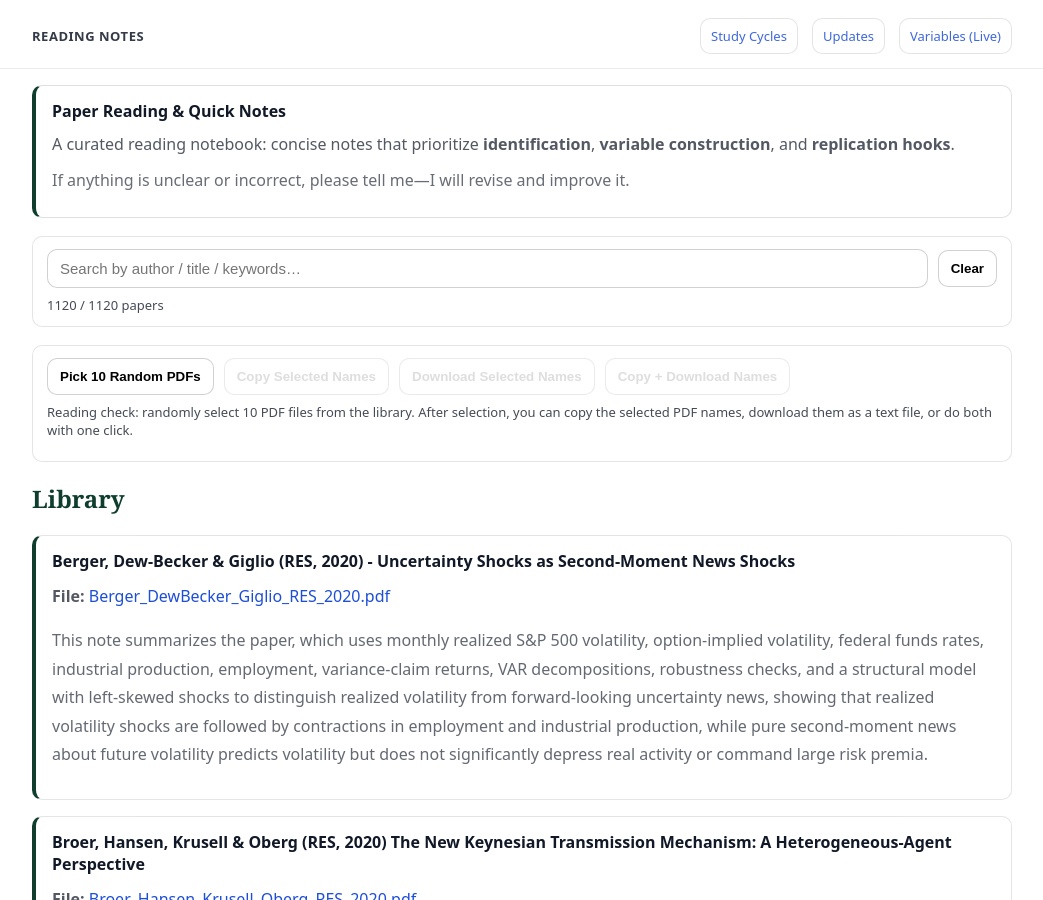
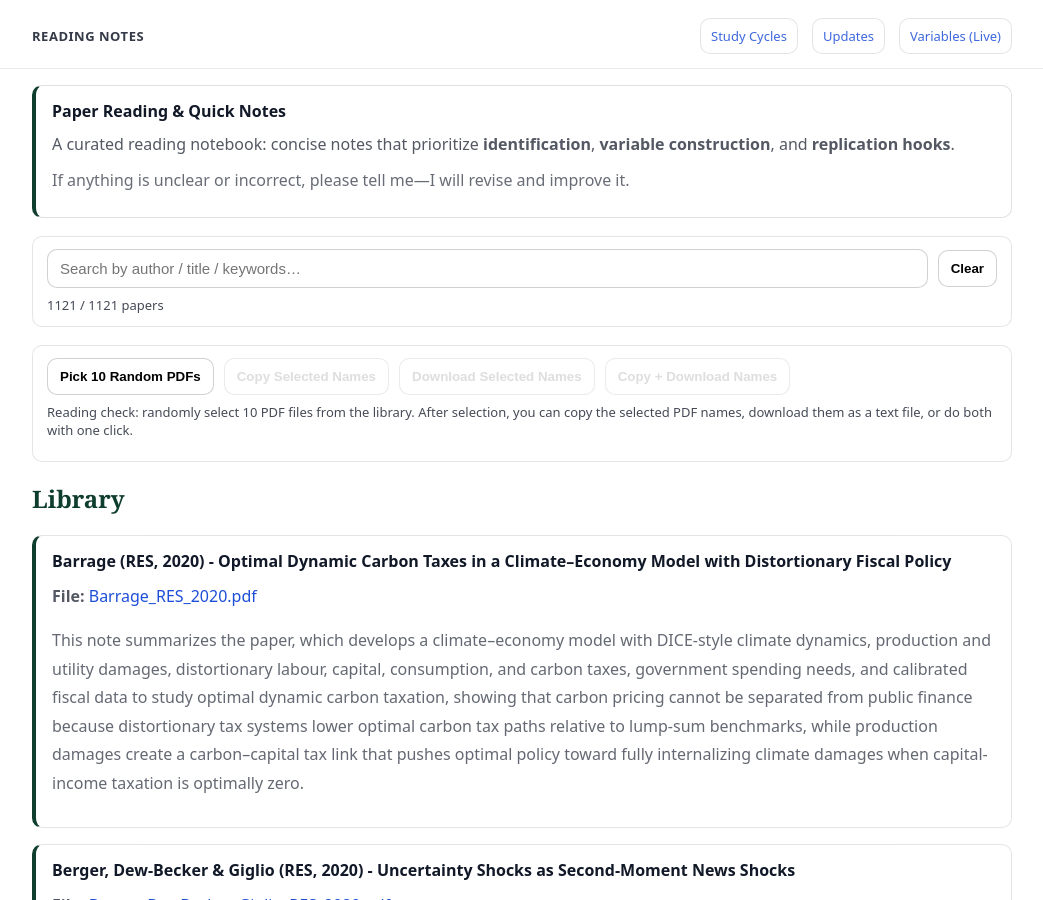
Before and after one commit to yaxinzn/study-archive, a Jekyll site: the page built from reading/index.md, in a window 1280 px wide and 900 px high. Shown: the whole window, without its empty margins (118-1161 px from the left). Built offline with Jekyll 4.4.1, drawn with Linux system fonts in a browser that asks for light colours.

Commit message:
Reading: add/update Barrage_RES_2020.pdf

```diff
--- a/_data/reading.yml
+++ b/_data/reading.yml
@@ -1,3 +1,7 @@
+- title: "Barrage (RES, 2020) - Optimal Dynamic Carbon Taxes in a Climate–Economy Model with Distortionary Fiscal Policy"
+  file: "Barrage_RES_2020.pdf"
+  desc: "This note summarizes the paper, which develops a climate–economy model with DICE-style climate dynamics, production and utility damages, distortionary labour, capital, consumption, and carbon taxes, government spending needs, and calibrated fiscal data to study optimal dynamic carbon taxation, showing that carbon pricing cannot be separated from public finance because distortionary tax systems lower optimal carbon tax paths relative to lump-sum benchmarks, while production damages create a carbon–capital tax link that pushes optimal policy toward fully internalizing climate damages when capital-income taxation is optimally zero."
+
 - title: "Berger, Dew-Becker & Giglio (RES, 2020) - Uncertainty Shocks as Second-Moment News Shocks"
   file: "Berger_DewBecker_Giglio_RES_2020.pdf"
   desc: "This note summarizes the paper, which uses monthly realized S&P 500 volatility, option-implied volatility, federal funds rates, industrial production, employment, variance-claim returns, VAR decompositions, robustness checks, and a structural model with left-skewed shocks to distinguish realized volatility from forward-looking uncertainty news, showing that realized volatility shocks are followed by contractions in employment and industrial production, while pure second-moment news about future volatility predicts volatility but does not significantly depress real activity or command large risk premia."
```
Also changed, not shown: 1 other file.
